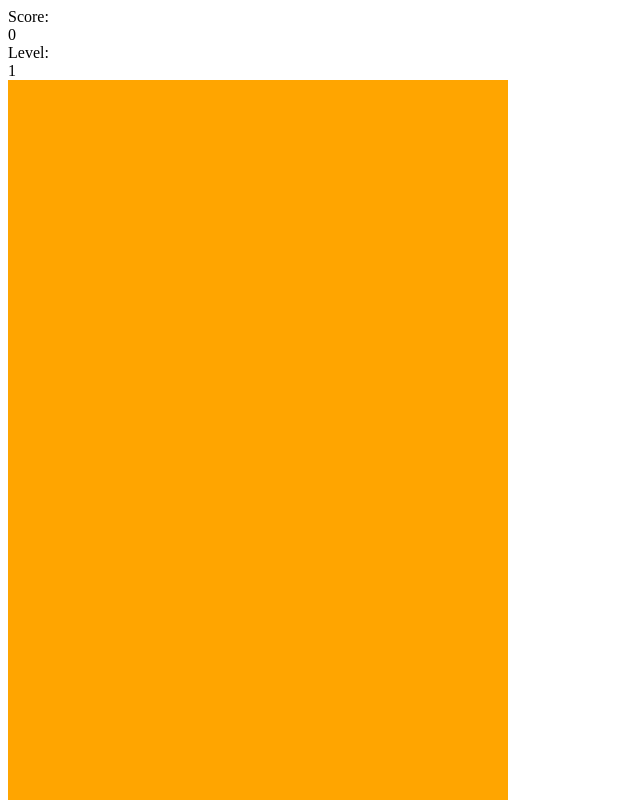
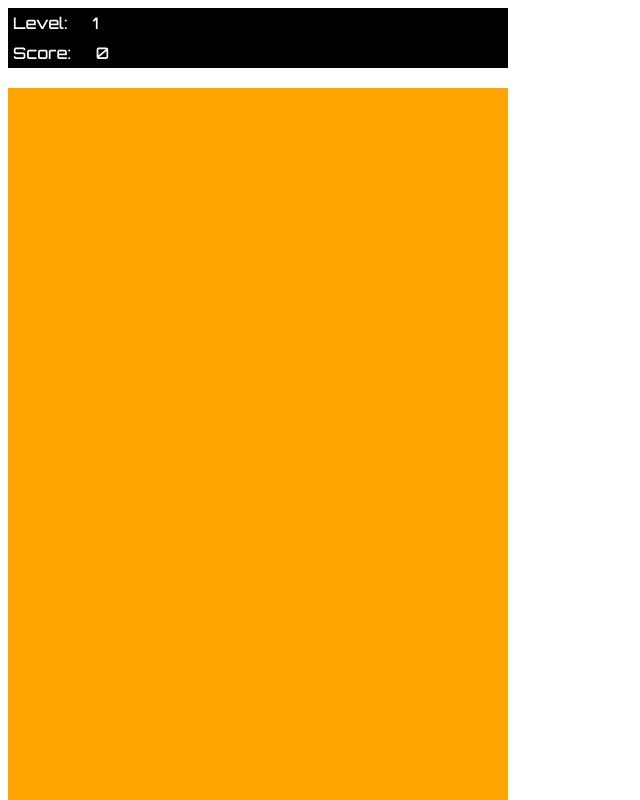
Before and after one commit to Elias-Graf/natrias, a website built with webpack: page index.html in a window 1280 px wide. Shown: the top 800 px of the page, without its empty margins (0-640 px from the left). Built offline with nearby package versions, Linux system fonts and the light colour scheme.

Commit message:
added css, made design a bit nicer

```diff
--- a/index.html
+++ b/index.html
@@ -3,14 +3,35 @@
 <head>
 	<meta charset="UTF-8">
 	<meta name="viewport" content="width=device-width, initial-scale=1.0">
-	<title>Document</title>
+	<title>Natrias</title>
+	<link href="https://fonts.googleapis.com/css2?family=Open+Sans&family=Orbitron:wght@500;700&display=swap" rel="stylesheet">
+	<style>
+		.wrapper {
+			width: 500px;
+			background-color: black;
+			color: white;
+			margin-bottom: 20px;
+			font-family: 'Orbitron', sans-serif;
+		}
+		.top {
+			padding: 5px;
+		}
+		#score, #level {
+			margin-left: 20px;
+			display: inline;
+		}
+	</style>
 </head>
 <body>
-	<div>
-		Score:
-		<div id="score"></div>
-		Level:
-		<div id="level"></div>
+	<div class="wrapper">
+		<div class="top">
+			Level:
+			<div id="level"></div>
+		</div>
+		<div class="top">
+			Score:
+			<div id="score"></div>
+		</div>
 	</div>
 	<script src="./build/bundle.js"></script>
 </body>
```
